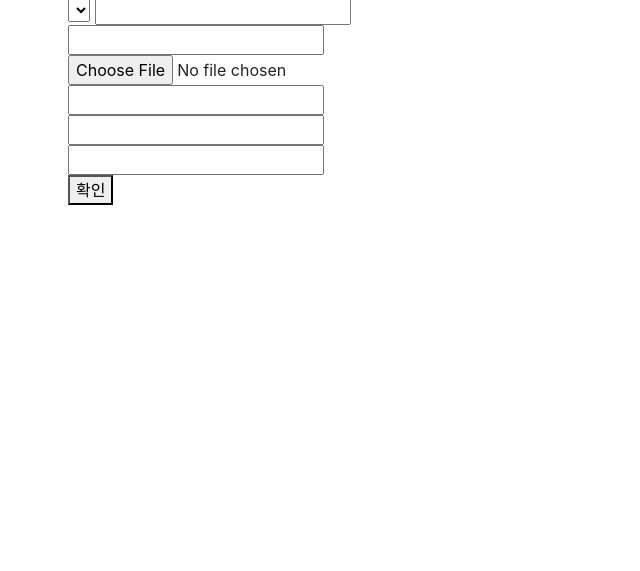
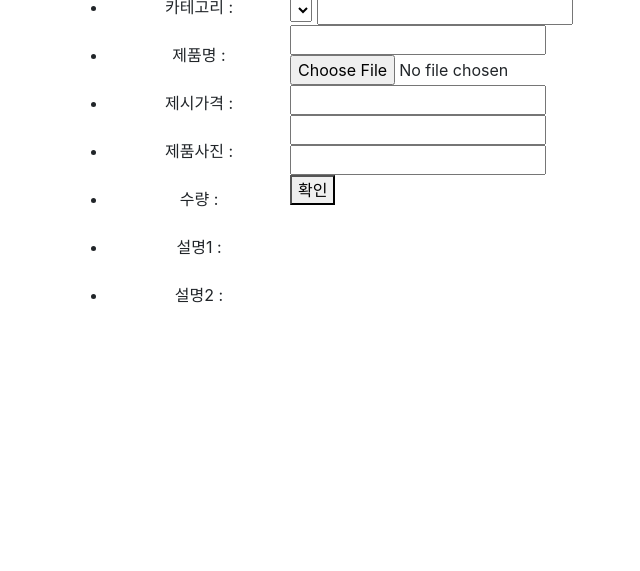
Before and after one commit to plenilune3/secondhand_market, a Django app: template shop/templates/shop/write.html in a window 1280 px wide. Shown: the part 137-708 px from the top of the page, without its empty margins (17-657 px from the left). Run offline with Django 3.2, Linux system fonts and the light colour scheme; the template is opened without the code that fills it, so the values that code supplies are empty; the visitor is signed in with stand-in values (Sample User, id 1); some libraries are stand-ins or nearby versions.

Commit message:
카테고리 제목 추가

```diff
--- a/shop/templates/shop/write.html
+++ b/shop/templates/shop/write.html
@@ -5,6 +5,17 @@
     {% if user.is_authenticated %}
     <form method="POST" enctype="multipart/form-data" action="/write_sub">
     {% csrf_token %}
+    <div style="width: 20%; height: 200px; float: left; text-align: center" >
+        <ul>
+            <li>카테고리 : <br><br></li>
+            <li>제품명 : <br><br></li>
+            <li>제시가격 : <br><br></li>
+            <li>제품사진 : <br><br></li>
+            <li> 수량 : <br><br></li>
+            <li> 설명1  : <br><br></li>
+            <li> 설명2  : <br><br></li>
+        </ul>
+    </div>
         <select name="category" id="">
             {% for i in category %}
             <option value="{{ i }}">{{ i }}</option>
```
